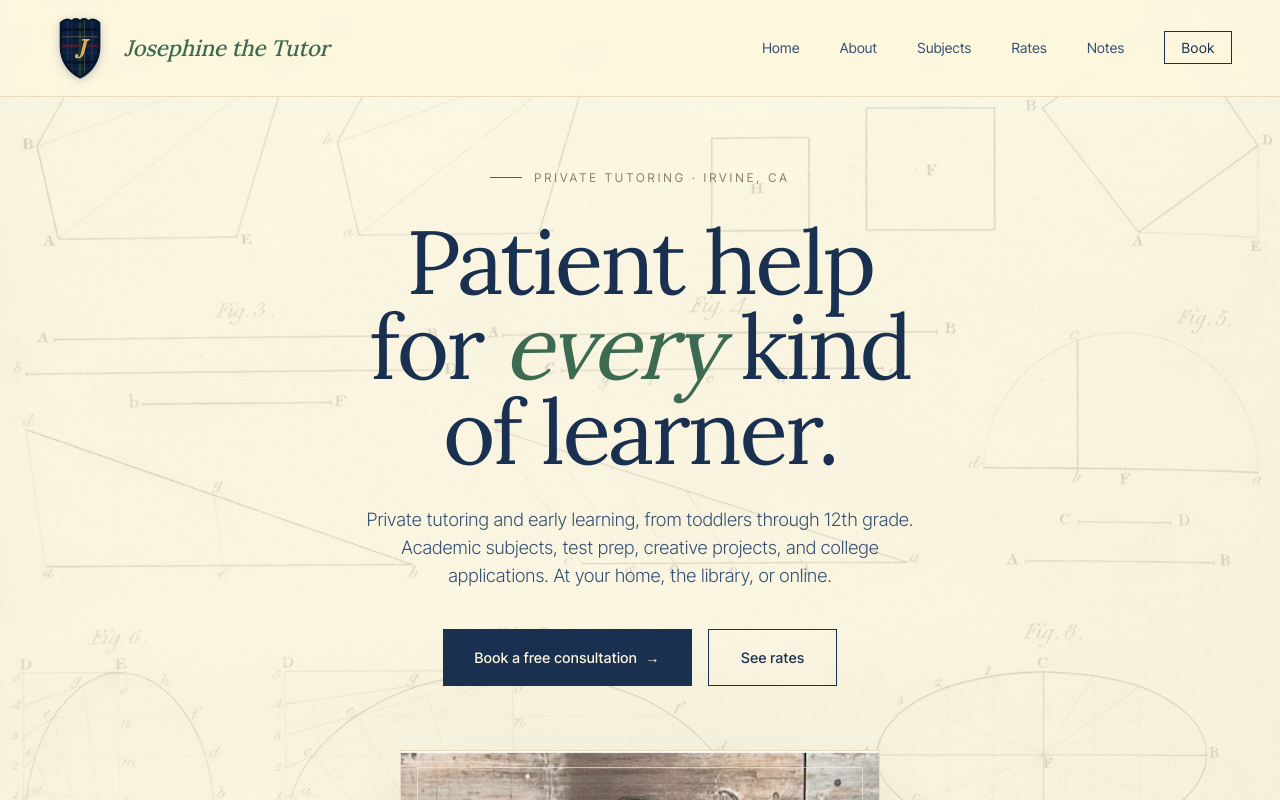
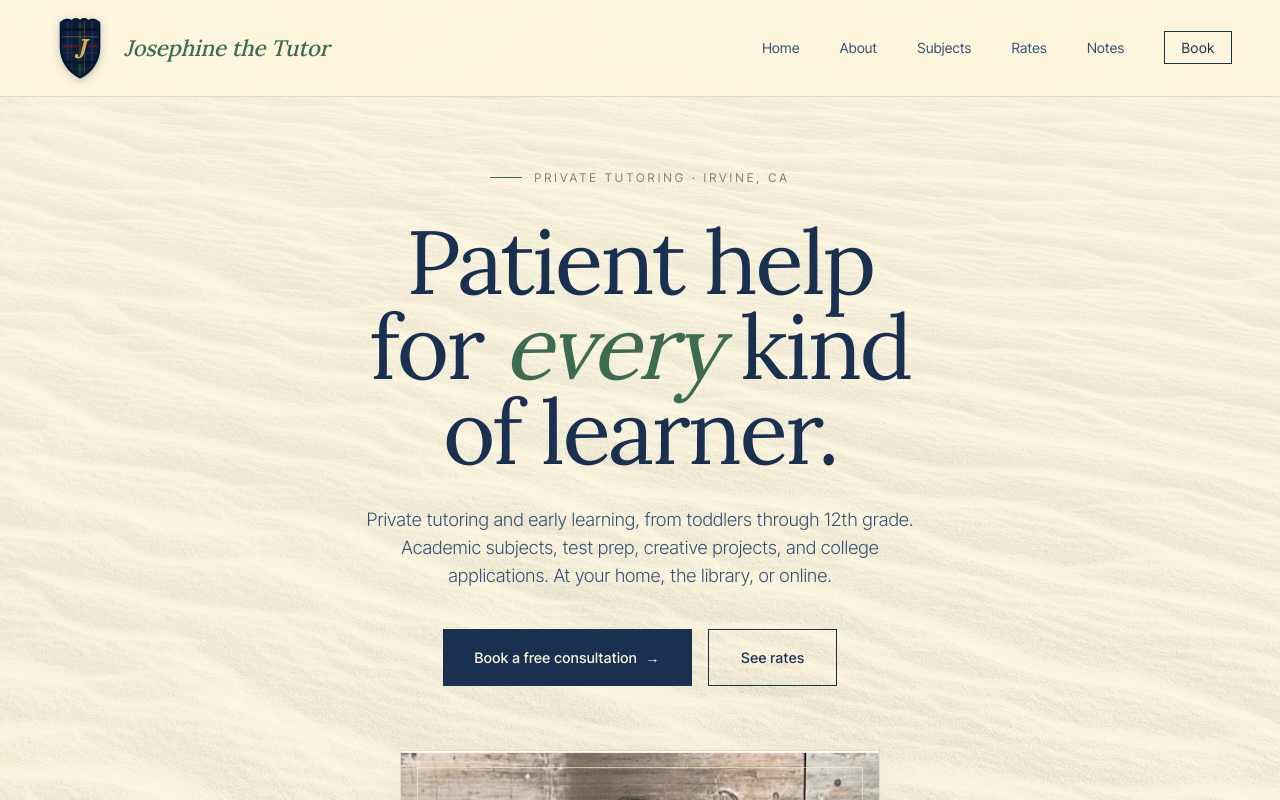
Before and after one commit to patrickparagas1/josephine-tutoring, a Next.js app: page / in a window 1280 px wide. Shown: the top 800 px of the page. Built offline with nearby package versions, Linux system fonts and the light colour scheme.

Commit message:
Swap fixed backdrop to soft sand-ripple texture for editorial-beach feel

```diff
--- a/app/globals.css
+++ b/app/globals.css
@@ -29,8 +29,8 @@ body {
   font-family: var(--font-inter-tight), sans-serif;
   background-color: var(--cream);
   background-image:
-    linear-gradient(rgba(253, 247, 222, 0.84), rgba(253, 247, 222, 0.84)),
-    url('/photos/middle-school.jpg');
+    linear-gradient(rgba(253, 247, 222, 0.78), rgba(253, 247, 222, 0.78)),
+    url('/backdrop.jpg');
   background-size: cover;
   background-position: center center;
   background-attachment: fixed;
```
Also changed, not shown: public/backdrop.jpg (added).
